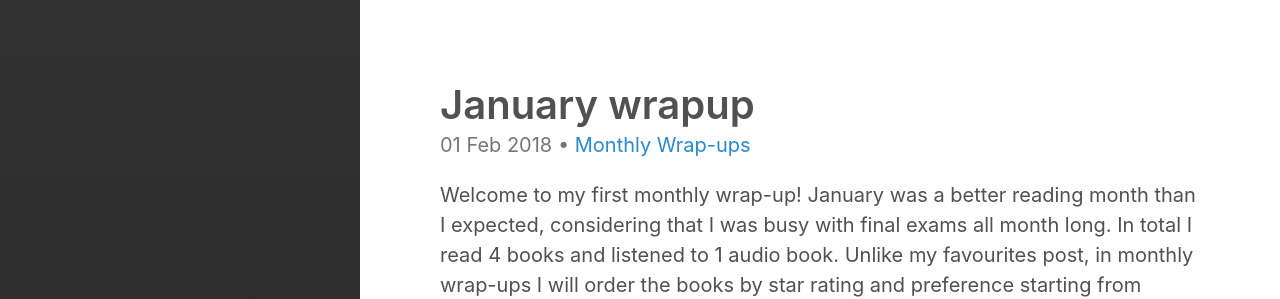
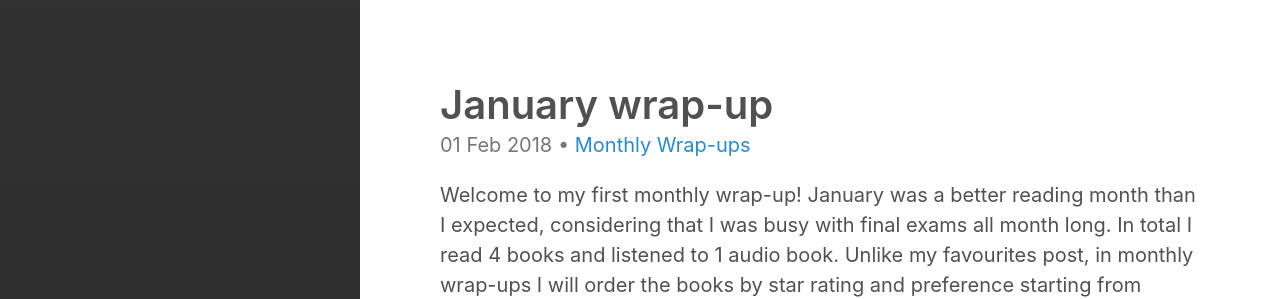
Before and after one commit to jamiecayley/Books, a Jekyll site: the page built from _posts/2018-02-01-january-wrap-up.md, in a window 1280 px wide. Shown: the top 299 px of the page. Built offline with Jekyll 4.4.1, drawn with Linux system fonts in a browser that asks for light colours; comment, search, counter and statistics services are not loaded.

Commit message:
Update 2018-02-01-january-wrap-up.md

```diff
--- a/_posts/2018-02-01-january-wrap-up.md
+++ b/_posts/2018-02-01-january-wrap-up.md
@@ -1,6 +1,6 @@
 ---
 layout: post
-title: "January wrapup"
+title: "January wrap-up"
 categories:
   - Monthly Wrap-ups
 ---
```
